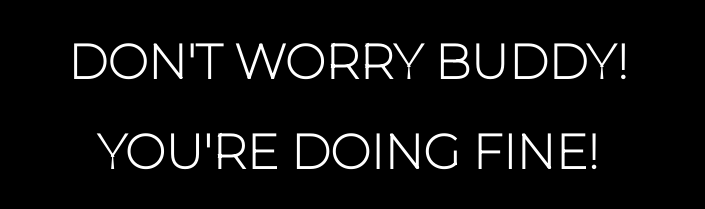
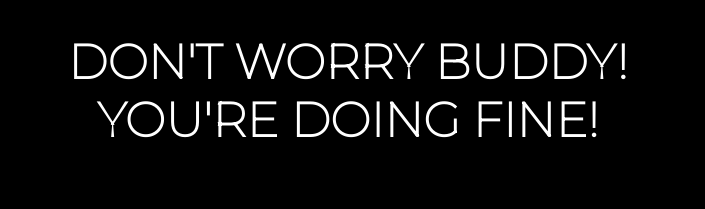
Before and after one commit to Xinan15/CSS--Motivation-Meme, a plain HTML site: page index.html in a window 1280 px wide. Shown: the part 537-746 px from the top of the page, without its empty margins (292-997 px from the left). Drawn offline with Linux system fonts and the light colour scheme.

Commit message:
Update index.html

```diff
--- a/index.html
+++ b/index.html
@@ -13,8 +13,7 @@
 <body>
     <div class="meme">
         <img src="./assets/images/image.png" alt="Motivation" class="main-image">
-        <h1>Don't worry buddy!</h1>
-        <h1>You're doing fine!</h1>
+        <h1>Don't worry buddy!<br>You're doing fine!</h1>
     </div>
 </body>
 </html>
```
